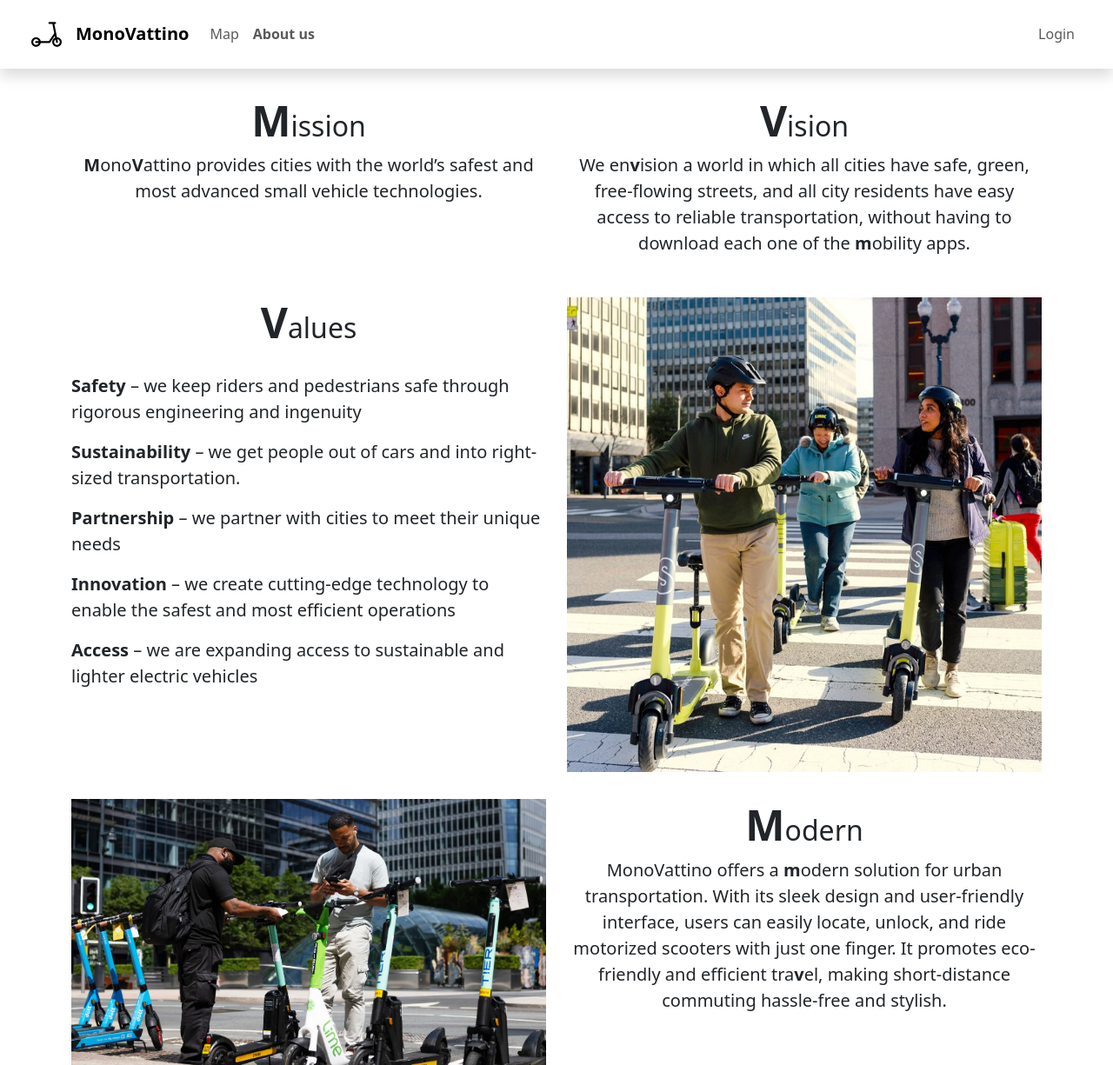
After one commit to ValerioCeccarelli/MonoVattino, a PHP site: page /about.php in a window 1280 px wide. The commit adds this page. Shown: the whole page at 87% size. Run offline with PHP 8.4, Linux system fonts and the light colour scheme; some libraries are stand-ins or nearby versions.

Commit message:
Added 'About Us' page

```diff
--- /dev/null
+++ b/src/about.php
@@ -0,0 +1,196 @@
+<?php
+
+require_once('lib/jwt.php');
+require_once('lib/accounts/user.php');
+require_once('lib/accounts/themes.php');
+require_once('lib/database.php');
+
+$is_user_logged = false;
+$jwt_payload = null;
+$username = null;
+
+$map_theme = 'default';
+
+try {
+    $jwt_payload = validate_jwt();
+    $is_user_logged = true;
+    $username = $jwt_payload->username;
+
+    $conn = connect_to_database();
+    $user = get_user_by_email($conn, $jwt_payload->email);
+    $map_theme = $user->map_theme;
+} catch (InvalidJWTException $e) {
+    $is_user_logged = false;
+    $username = null;
+}
+
+$map_id = theme_to_mapid($map_theme);
+?>
+
+<!DOCTYPE html>
+<html>
+
+<head>
+    <meta charset='utf-8'>
+    <meta http-equiv='X-UA-Compatible' content='IE=edge'>
+    <title>About us | MV</title>
+    <meta name='viewport' content='width=device-width, initial-scale=1'>
+
+    <link href="https://cdn.jsdelivr.net/npm/bootstrap@5.3.0-alpha3/dist/css/bootstrap.min.css" rel="stylesheet"
+        integrity="sha384-KK94CHFLLe+nY2dmCWGMq91rCGa5gtU4mk92HdvYe+M/SXH301p5ILy+dN9+nJOZ" crossorigin="anonymous">
+    <!-- <link href="https://cdn.jsdelivr.net/npm/bootstrap@5.2.3/dist/css/bootstrap.min.css" rel="stylesheet"
+        integrity="sha384-rbsA2VBKQhggwzxH7pPCaAqO46MgnOM80zW1RWuH61DGLwZJEdK2Kadq2F9CUG65" crossorigin="anonymous"> -->
+
+    <!-- Bootstrap js -->
+    <script src="https://cdn.jsdelivr.net/npm/bootstrap@5.3.0-alpha3/dist/js/bootstrap.bundle.min.js"
+        integrity="sha384-ENjdO4Dr2bkBIFxQpeoTz1HIcje39Wm4jDKdf19U8gI4ddQ3GYNS7NTKfAdVQSZe" crossorigin="anonymous">
+        </script>
+    <!-- <script src="https://cdn.jsdelivr.net/npm/bootstrap@4.0.0/dist/js/bootstrap.min.js"
+        integrity="sha384-JZR6Spejh4U02d8jOt6vLEHfe/JQGiRRSQQxSfFWpi1MquVdAyjUar5+76PVCmYl"
+        crossorigin="anonymous"></script> -->
+
+    <!-- Bootstrap icons -->
+    <link rel="stylesheet" href="https://cdn.jsdelivr.net/npm/bootstrap-icons@1.10.5/font/bootstrap-icons.css">
+
+    <style>
+        p {
+            font-size: 20px;
+        }
+    </style>
+</head>
+
+<body>
+    <nav class="navbar navbar-expand-lg navbar-light shadow px-4">
+        <div class="container-fluid">
+            <i class="bi bi-scooter navbar-brand" style="font-size: 35px;"></i>
+            <a class="navbar-brand" href="index.php"><strong>MonoVattino</strong></a>
+            <button class="navbar-toggler" type="button" data-bs-toggle="collapse"
+                data-bs-target="#navbarSupportedContent" aria-controls="navbarSupportedContent" aria-expanded="false"
+                aria-label="Toggle navigation">
+                <span class="navbar-toggler-icon"></span>
+            </button>
+            <div class="collapse navbar-collapse" id="navbarSupportedContent">
+                <ul class="navbar-nav me-auto mb-2 mb-lg-0">
+                    <li class="nav-item">
+                        <a class="nav-link" href="/index.php">Map</a>
+                    </li>
+                    <?php if ($is_user_logged) { ?>
+                        <li class="nav-item">
+                            <a class="nav-link" href="account/profile.php">Profile</a>
+                        </li>
+                    <?php } ?>
+                    <li class="nav-item">
+                        <a class="nav-link" href="#"> <strong>About us</strong></a>
+                    </li>
+                </ul>
+                <ul class="navbar-nav ml-auto mb-2 mb-lg-0">
+                    <li class="nav-item">
+                        <?php if ($is_user_logged) { ?>
+                            <a class="nav-link" href="account/logout.php">Logout</a>
+                        <?php } else { ?>
+                            <a class="nav-link" href="account/login.php">Login</a>
+                        <?php } ?>
+                    </li>
+                </ul>
+            </div>
+        </div>
+    </nav>
+
+
+    <div class="container text-center" style="font-size = 30em">
+        <div class="row">
+            <div class="col-12 col-md-6">
+                <div style="height: 31px;"></div>
+                <h2>
+                    <font size="21"> <strong>M</strong></font>ission
+                </h2>
+                <p>
+                    <strong>M</strong>ono<strong>V</strong>attino provides cities with the world’s safest and most
+                    advanced
+                    small vehicle technologies.
+                </p>
+            </div>
+
+
+
+            <div class="col-12 col-md-6">
+                <div style="height: 31px;"></div>
+                <h2>
+                    <font size="21"><strong>V</strong></font>ision
+                </h2>
+                <p>
+                    We en<strong>v</strong>ision a world in which all cities have safe, green, free-flowing streets, and
+                    all
+                    city residents
+                    have easy access to reliable transportation, without having to download each one of the
+                    <strong>m</strong>obility apps.
+                </p>
+            </div>
+        </div>
+        <div class="row">
+            <div style="height: 31px;"></div>
+
+            <div class="col-12 col-md-6">
+                <h2>
+                    <font size="21"><strong>V</strong></font>alues
+                </h2>
+                <div style="height: 21px;"></div>
+                <p class="text-start"> <strong>Safety</strong> – we keep riders and pedestrians safe through rigorous
+                    engineering and
+                    ingenuity
+                </p>
+
+                <p class="text-start">
+                    <strong>Sustainability</strong> – we get people out of cars and into right-sized transportation.
+                </p>
+                <p class="text-start">
+                    <strong>Partnership</strong> – we partner with cities to meet their unique needs
+                </p>
+                <p class="text-start">
+                    <strong>Innovation</strong> – we create cutting-edge technology to enable the safest and most
+                    efficient
+                    operations
+                </p>
+                <p class="text-start">
+                    <strong>Access</strong> – we are expanding access to sustainable and lighter electric vehicles
+                </p>
+            </div>
+
+            <div class="col-12 col-md-6">
+                <img src="img/about1.jpg" alt="mission" width="100%">
+            </div>
+
+        </div>
+
+        <div class="row">
+            <div style="height: 31px;"></div>
+
+            <div class="col-12 col-md-6">
+                <img src="img/about2.png" alt="mission" width="100%">
+            </div>
+
+            <div class="col-12 col-md-6">
+                <div style="height: 1px;"></div>
+                <h2>
+                    <font size="21"><strong>M</strong></font>odern
+                </h2>
+                <p>
+                    MonoVattino offers a <strong>m</strong>odern solution for urban transportation.
+                    With its sleek
+                    design and user-friendly interface, users can easily locate, unlock, and ride motorized scooters
+                    with
+                    just one finger. It
+                    promotes eco-friendly and efficient tra<strong>v</strong>el, making short-distance commuting
+                    hassle-free
+                    and stylish.
+                </p>
+            </div>
+
+
+        </div>
+    </div>
+    </div>
+
+</body>
+
+</html>
--- a/src/account/login.php
+++ b/src/account/login.php
@@ -133,7 +133,7 @@ if ($_SERVER['REQUEST_METHOD'] === 'GET') {
 
                         <!-- Register page link -->
                         <div class="register">
-                            <p>Don't have a account <a href="register.php">Register</a></p>
+                            <p>Don't have an account? <a href="register.php">Register</a></p>
                         </div>
                     </form>
                 </div>
@@ -146,10 +146,10 @@ if ($_SERVER['REQUEST_METHOD'] === 'GET') {
             if ($(input_id).val() != "") {
                 $(label_id).css('top', '-5px')
             }
-        $(input_id).focus(function() {
+            $(input_id).focus(function () {
                 $(label_id).css('top', '-5px')
             });
-        $(input_id).blur(function() {
+            $(input_id).blur(function () {
                 if ($(input_id).val() == "") {
                     $(label_id).css('top', '50%')
                 }
```
Also changed, not shown: src/account/profile.php (+6 -3 lines), src/index.php (+5 -2 lines), src/img/about1.jpg (added), src/img/about2.png (added), src/thumbnails/alas.png (renamed from thumbnails/alas.png), src/thumbnails/classic.png (renamed from thumbnails/classic.png), src/thumbnails/dark.png (renamed from thumbnails/dark.png), src/thumbnails/deafult.png (renamed from thumbnails/deafult.png), src/thumbnails/grey.png (renamed from thumbnails/grey.png), src/thumbnails/light.png (renamed from thumbnails/light.png), src/thumbnails/night.png (renamed from thumbnails/night.png). Lines whose indentation alone changed are shown as unchanged.
